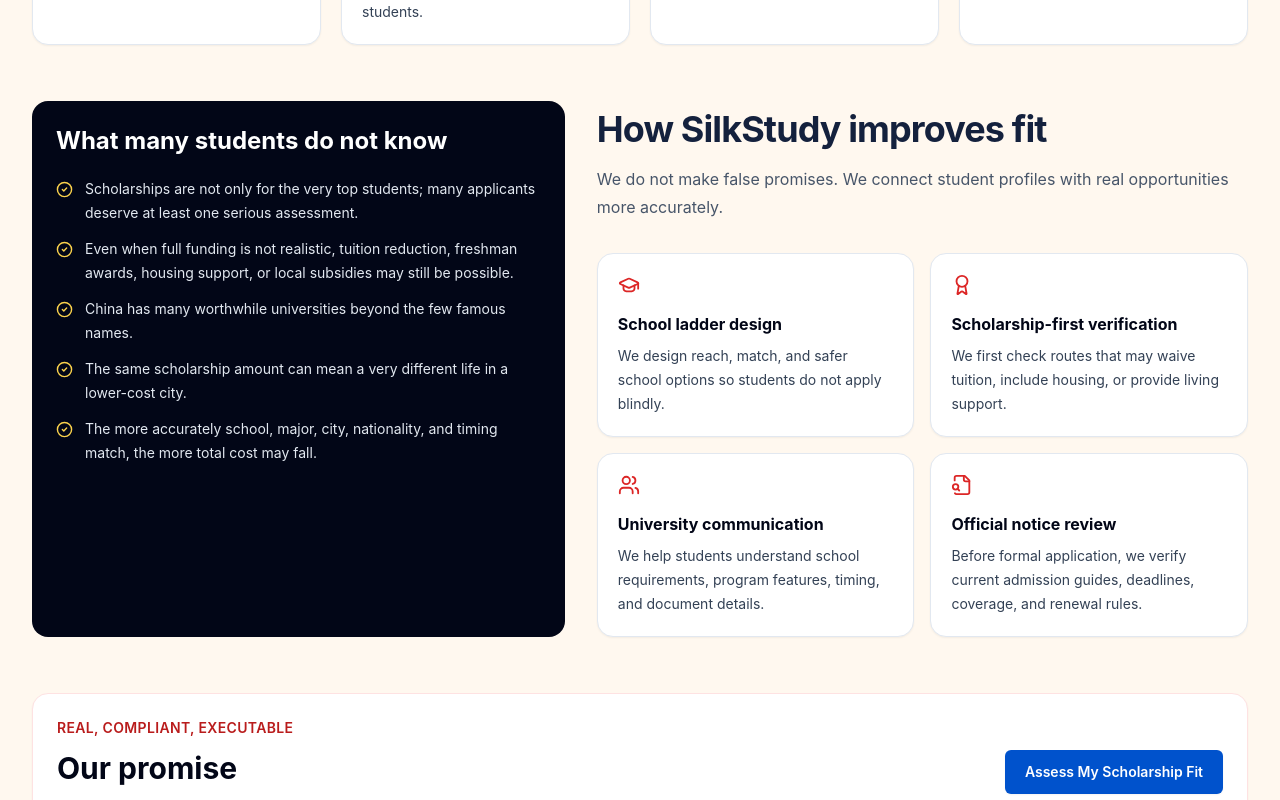
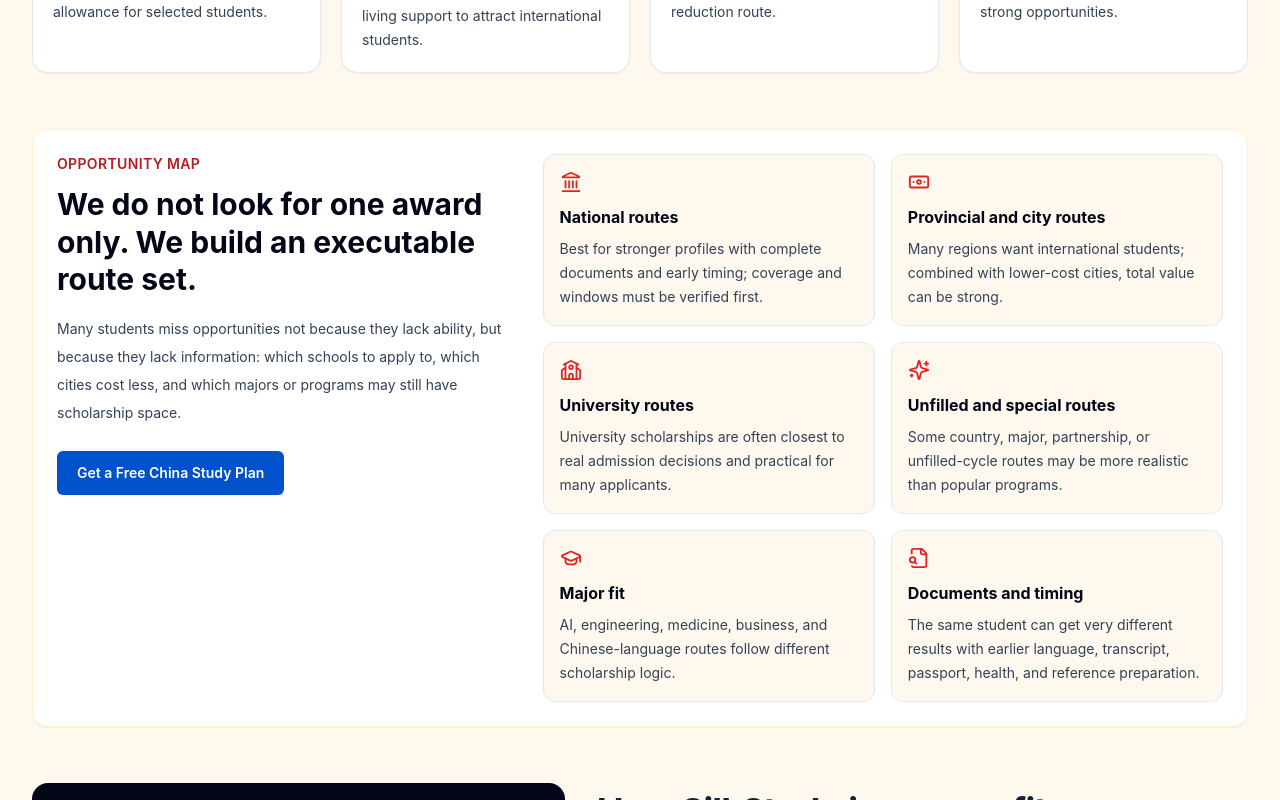
Before and after one commit to ipmasu/silkstudy, a Next.js app: page /en/scholarships in a window 1280 px wide. Shown: the part 1340-2140 px from the top of the page. Built offline with nearby package versions, Linux system fonts and the light colour scheme; no server answers.

Commit message:
Strengthen homepage conversion and scholarships positioning

```diff
--- a/app/page.tsx
+++ b/app/page.tsx
@@ -5,7 +5,7 @@
 import { localePrefix } from "@/lib/i18n/routing";
 import { getCurrentLocale } from "@/lib/i18n/server-locale";
 import { buildMetadata, organizationJsonLd, websiteJsonLd } from "@/lib/seo";
-import { Award, BookOpen, Globe2, HeartHandshake, MapPinned, Rocket, ShieldCheck, Train } from "lucide-react";
+import { Award, BookOpen, Globe2, GraduationCap, HeartHandshake, MapPinned, Rocket, ShieldCheck, Train, Users } from "lucide-react";
 import type { LucideIcon } from "lucide-react";
 import Image from "next/image";
 import type { Metadata } from "next";
@@ -533,6 +533,46 @@
   return localizedHomepageCopy[locale === "ru" ? "ru" : "en"];
 }
 
+const chinaAdvantageHighlights: { icon: LucideIcon; zh: string; en: string }[] = [
+  { icon: Award, zh: "奖学金丰富，部分路线可覆盖学费、住宿或生活费", en: "Rich scholarships may cover tuition, housing, or living support" },
+  { icon: ShieldCheck, zh: "社会安全稳定，校园管理成熟，家长更安心", en: "Safe, stable cities and mature campus support" },
+  { icon: Rocket, zh: "AI、机器人、新能源、电商等产业发展迅猛", en: "Fast growth in AI, robotics, new energy, and e-commerce" },
+  { icon: Train, zh: "高铁和城市交通发达，学习和旅行都更方便", en: "High-speed rail and city transit make study and travel easier" }
+];
+
+const audienceCards: { icon: LucideIcon; zhTitle: string; enTitle: string; zhBody: string; enBody: string; href: string; zhCta: string; enCta: string }[] = [
+  {
+    icon: GraduationCap,
+    zhTitle: "我是学生",
+    enTitle: "I am a student",
+    zhBody: "想知道自己能不能免学费、拿补助、读什么学校？先提交资料，我们帮你做路线判断。",
+    enBody: "Want to know whether tuition waiver, stipend, or a better-fit school is possible? Start with your profile.",
+    href: "/free-study-plan",
+    zhCta: "获取免费方案",
+    enCta: "Get a free plan"
+  },
+  {
+    icon: ShieldCheck,
+    zhTitle: "我是家长",
+    enTitle: "I am a parent",
+    zhBody: "重点看安全、成本、学校质量和后续发展。我们会把预算、城市和奖学金说清楚。",
+    enBody: "Focus on safety, cost, school quality, and future development. We make the route understandable.",
+    href: "/scholarships",
+    zhCta: "了解奖学金",
+    enCta: "Understand scholarships"
+  },
+  {
+    icon: Users,
+    zhTitle: "我是代理/合作伙伴",
+    enTitle: "I am an agent",
+    zhBody: "如果你手里有学生资源，我们可以一起把中国高校、奖学金和真实申请方案带给更多学生。",
+    enBody: "If you work with students, we can bring Chinese universities, scholarships, and real plans to more families together.",
+    href: "/contact",
+    zhCta: "洽谈合作",
+    enCta: "Discuss cooperation"
+  }
+];
+
 export default async function HomePage() {
   const locale = await getCurrentLocale();
   const c = getCopy(locale);
@@ -617,6 +657,34 @@
         </div>
       </section>
 
+      <section className="bg-[#fff8ef] py-16">
+        <div className="mx-auto max-w-7xl px-4 sm:px-6 lg:px-8">
+          <div className="max-w-3xl">
+            <p className="text-sm font-semibold uppercase tracking-wide text-primary">{isZh ? "先选你的身份" : "Choose your path"}</p>
+            <h2 className="mt-3 text-4xl font-bold leading-tight text-ink sm:text-5xl">
+              {isZh ? "不同的人，进入中国留学的方式不同。" : "Different people need different China study routes."}
+            </h2>
+            <p className="mt-4 text-base leading-7 text-slate-600">
+              {isZh ? "学生关心能不能申请到好学校，家长关心安全和成本，代理伙伴关心项目是否真实稳定。SilkStudy 把这几件事放在同一张路线图里。" : "Students care about school fit, parents care about safety and cost, and partners care whether the route is real and stable. SilkStudy connects them in one plan."}
+            </p>
+          </div>
+          <div className="mt-9 grid gap-5 md:grid-cols-3">
+            {audienceCards.map(({ icon: Icon, zhTitle, enTitle, zhBody, enBody, href, zhCta, enCta }) => (
+              <article key={enTitle} className="rounded-lg border border-slate-200 bg-white p-6 shadow-sm">
+                <span className="inline-flex h-11 w-11 items-center justify-center rounded-md bg-red-50 text-red-600">
+                  <Icon size={22} aria-hidden="true" />
+                </span>
+                <h3 className="mt-5 text-xl font-bold text-ink">{isZh ? zhTitle : enTitle}</h3>
+                <p className="mt-3 text-sm leading-7 text-slate-600">{isZh ? zhBody : enBody}</p>
+                <a href={localize(href)} className="mt-5 inline-flex min-h-11 items-center justify-center rounded-md bg-slate-950 px-4 text-sm font-bold text-white transition hover:bg-red-700">
+                  {isZh ? zhCta : enCta} →
+                </a>
+              </article>
+            ))}
+          </div>
+        </div>
+      </section>
+
       <HomeCityQuickMatch locale={locale} prefix={locale === "en" ? "" : `/${locale}`} />
 
       <section className="bg-white py-20">
@@ -674,6 +742,14 @@
             <h2 className="mt-4 text-5xl font-bold leading-tight tracking-tight text-ink lg:text-6xl">{c.reasonsTitle}</h2>
             <p className="mt-5 text-lg leading-8 text-slate-600">{missionBody}</p>
             <p className="mt-5 text-base leading-7 text-slate-600">{c.reasonsBody}</p>
+            <div className="mt-7 grid gap-3">
+              {chinaAdvantageHighlights.map(({ icon: Icon, zh, en }) => (
+                <p key={en} className="flex rounded-lg border border-red-100 bg-white p-4 text-sm font-bold leading-6 text-slate-800 shadow-sm">
+                  <Icon size={18} className="mr-3 mt-1 shrink-0 text-red-600" aria-hidden="true" />
+                  {isZh ? zh : en}
+                </p>
+              ))}
+            </div>
           </div>
           <div className="grid gap-4 sm:grid-cols-2">
             {c.reasons.map(({ icon: Icon, title, body }) => (
--- a/app/scholarships/page.tsx
+++ b/app/scholarships/page.tsx
@@ -52,24 +52,25 @@
     primaryCta: "免费评估我的奖学金机会",
     secondaryCta: "查看奖学金机会库",
     resourceTitle: "我们的资源优势",
-    resourceBody: "SilkStudy 持续整理国家级、省市级、学校级和专项奖学金信息，并结合学校当年招生简章、国际学生办公室通知和实际申请窗口，为学生筛选当前最值得核验的奖学金路线。我们与多所中国高校及相关教育资源保持长期沟通，能够帮助学生更准确理解学校要求、项目特点、奖学金名额和申请节奏，减少信息差。",
+    resourceBody: "SilkStudy 以“尽可能全量覆盖”的方式持续整理国家级、省市级、学校级和专项奖学金信息，并结合学校当年招生简章、国际学生办公室通知和实际申请窗口，为学生筛选当前最值得核验的奖学金路线。我们与多所中国高校及相关教育资源保持长期沟通，能够帮助学生更准确理解学校要求、项目特点、奖学金名额、未招满机会和申请节奏，减少信息差。",
     complianceTitle: "合规边界",
     complianceBody: "我们不能替代学校审核，也不承诺任何不合规录取。所有录取、奖学金金额、覆盖范围、名额和截止日期，都必须以学校及相关主管部门当年官方通知和最终审核结果为准。",
     principleTitle: "核心原则",
     principleBody: "尽量让每一个孩子用最少的钱，读中国尽可能好的大学。不是盲目追最贵城市或最热门学校，而是把学校质量、录取概率、奖学金覆盖、城市成本和专业适配放在一起判断。",
     layersTitle: "中国奖学金的四层机会",
-    layersDescription: "不要只盯一个奖学金名称。真正的机会常常来自多层级、多学校、多城市的组合筛选。",
+    layersDescription: "不要只盯一个奖学金名称。真正的机会常常来自多层级、多学校、多城市、多专业的组合筛选。",
     layers: [
       { title: "国家级奖学金", body: "包括中国政府奖学金等路径，部分项目可能覆盖学费、住宿、保险及生活费。竞争强，需要提前准备和严格核验。", icon: Landmark },
       { title: "省市级奖学金", body: "很多省市为了吸引国际学生，会设置区域奖学金、学费减免或一次性奖励，适合与低生活成本城市一起比较。", icon: Banknote },
       { title: "学校级奖学金", body: "很多高校有校长奖学金、国际学生奖学金、新生奖学金或优秀生奖学金，是许多学生最现实的降本路径。", icon: School },
-      { title: "专项奖学金", body: "特定国家、专业、中文学习者、合作项目、未招满名额和区域交流项目，都可能隐藏着高性价比机会。", icon: Sparkles }
+      { title: "专项与空缺机会", body: "特定国家、专业、中文学习者、合作项目、未招满名额和区域交流项目，都可能隐藏着高性价比机会。", icon: Sparkles }
     ],
     truthTitle: "很多学生不知道的事实",
     truthItems: [
       "奖学金不只属于成绩最顶尖的人，很多学生至少值得做一次匹配评估。",
       "即使不一定获得全额奖学金，也常常有机会获得学费减免、新生奖励、住宿支持或地方补助。",
       "中国有大量值得申请的好学校，不是只有少数名校才值得来。",
+      "很多外国学生不知道，一些学校或专业在当年招生季可能仍有值得核验的名额和奖学金空间。",
       "同样的奖学金金额，在低成本城市可能带来完全不同的生活质量。",
       "学校、专业、城市、国籍和申请时间匹配得越准确，总成本越可能下降。"
     ],
@@ -91,24 +92,25 @@
     primaryCta: "Assess My Scholarship Fit",
     secondaryCta: "View Scholarship Watchlist",
     resourceTitle: "Our resource advantage",
-    resourceBody: "SilkStudy continuously organizes national, provincial, municipal, university, and special scholarship information, then checks it against current admission guides, university international office notices, and real application windows. We also maintain long-term communication with Chinese universities and education resources, helping students understand requirements, program fit, quotas, and timing more accurately.",
+    resourceBody: "SilkStudy works toward broad coverage of national, provincial, municipal, university, and special scholarship information, then checks it against current admission guides, university international office notices, and real application windows. We also maintain long-term communication with Chinese universities and education resources, helping students understand requirements, program fit, quotas, unfilled opportunities, and timing more accurately.",
     complianceTitle: "Compliance boundary",
     complianceBody: "We cannot replace university review, and we do not promise any non-compliant admission. Admission results, scholarship amounts, coverage, quotas, and deadlines must always follow the current official notices and final review decisions of each school and relevant authority.",
     principleTitle: "Core principle",
     principleBody: "Help each student spend as little as realistically possible while aiming for the best suitable Chinese university. The smart route compares school quality, admission probability, scholarship coverage, city cost, and major fit together.",
     layersTitle: "Four layers of scholarship opportunity",
-    layersDescription: "Do not look at only one award name. Real opportunity often comes from multi-layer, multi-school, and multi-city comparison.",
+    layersDescription: "Do not look at only one award name. Real opportunity often comes from multi-layer, multi-school, multi-city, and multi-major comparison.",
     layers: [
       { title: "National scholarships", body: "Routes such as Chinese Government Scholarship may cover tuition, housing, insurance, and living allowance for selected students.", icon: Landmark },
       { title: "Provincial and city scholarships", body: "Many regions offer tuition reductions, one-time awards, or living support to attract international students.", icon: Banknote },
       { title: "University scholarships", body: "President, freshman, international student, and merit scholarships are often the most practical cost-reduction route.", icon: School },
-      { title: "Special scholarships", body: "Country-specific, major-specific, Chinese-language, partnership, and unfilled-quota routes may hide strong opportunities.", icon: Sparkles }
+      { title: "Special and unfilled routes", body: "Country-specific, major-specific, Chinese-language, partnership, and unfilled-quota routes may hide strong opportunities.", icon: Sparkles }
     ],
     truthTitle: "What many students do not know",
     truthItems: [
       "Scholarships are not only for the very top students; many applicants deserve at least one serious assessment.",
       "Even when full funding is not realistic, tuition reduction, freshman awards, housing support, or local subsidies may still be possible.",
       "China has many worthwhile universities beyond the few famous names.",
+      "Some schools or majors may still have scholarship space worth verifying during a given admission cycle.",
       "The same scholarship amount can mean a very different life in a lower-cost city.",
       "The more accurately school, major, city, nationality, and timing match, the more total cost may fall."
     ],
@@ -128,6 +130,51 @@
 function getCopy(locale: string) {
   return copies[locale] ?? copies.en;
 }
+
+const opportunityAngles: { icon: LucideIcon; zhTitle: string; enTitle: string; zhBody: string; enBody: string }[] = [
+  {
+    icon: Landmark,
+    zhTitle: "国家级路线",
+    enTitle: "National routes",
+    zhBody: "适合条件较强、材料完整、时间规划较早的学生，优先核验覆盖范围和申请窗口。",
+    enBody: "Best for stronger profiles with complete documents and early timing; coverage and windows must be verified first."
+  },
+  {
+    icon: Banknote,
+    zhTitle: "省市级路线",
+    enTitle: "Provincial and city routes",
+    zhBody: "很多地方希望吸引国际学生，结合低生活成本城市时，整体性价比可能很高。",
+    enBody: "Many regions want international students; combined with lower-cost cities, total value can be strong."
+  },
+  {
+    icon: School,
+    zhTitle: "学校级路线",
+    enTitle: "University routes",
+    zhBody: "校级奖学金通常更贴近真实录取，是许多本科、中文和普通硕博申请者的第一突破口。",
+    enBody: "University scholarships are often closest to real admission decisions and practical for many applicants."
+  },
+  {
+    icon: Sparkles,
+    zhTitle: "未招满与专项",
+    enTitle: "Unfilled and special routes",
+    zhBody: "某些国家、专业、合作项目或当年未满额方向，可能比热门项目更值得尽快核验。",
+    enBody: "Some country, major, partnership, or unfilled-cycle routes may be more realistic than popular programs."
+  },
+  {
+    icon: GraduationCap,
+    zhTitle: "专业适配",
+    enTitle: "Major fit",
+    zhBody: "人工智能、工程、医学、商科、中文等专业的奖学金逻辑不同，不能用一套模板判断。",
+    enBody: "AI, engineering, medicine, business, and Chinese-language routes follow different scholarship logic."
+  },
+  {
+    icon: FileSearch,
+    zhTitle: "材料与时间",
+    enTitle: "Documents and timing",
+    zhBody: "同一个学生，提前准备语言、成绩、护照、体检和推荐材料，结果可能完全不同。",
+    enBody: "The same student can get very different results with earlier language, transcript, passport, health, and reference preparation."
+  }
+];
 
 export default async function ScholarshipsPage() {
   const locale = await getCurrentLocale();
@@ -196,6 +243,34 @@
           </div>
         </section>
 
+        <section className="mt-14 rounded-2xl border border-amber-100 bg-white p-6 shadow-sm">
+          <div className="grid gap-8 lg:grid-cols-[0.8fr_1.2fr] lg:items-start">
+            <div>
+              <p className="text-sm font-semibold uppercase tracking-wide text-red-700">{isZh ? "机会地图" : "Opportunity map"}</p>
+              <h2 className="mt-3 text-3xl font-bold leading-tight text-slate-950">
+                {isZh ? "我们不是只帮学生找一个奖项，而是帮他找一组可执行路线。" : "We do not look for one award only. We build an executable route set."}
+              </h2>
+              <p className="mt-4 text-sm leading-7 text-slate-700">
+                {isZh
+                  ? "很多学生真正错过的不是能力，而是信息：不知道哪些学校值得申请，不知道哪些城市成本更低，不知道哪些专业或项目仍有奖学金空间。我们会把这些变量放在一起判断。"
+                  : "Many students miss opportunities not because they lack ability, but because they lack information: which schools to apply to, which cities cost less, and which majors or programs may still have scholarship space."}
+              </p>
+              <div className="mt-6">
+                <ButtonLink href={`${prefix}/free-study-plan`}>{isZh ? "获取免费来华留学方案" : "Get a Free China Study Plan"}</ButtonLink>
+              </div>
+            </div>
+            <div className="grid gap-4 sm:grid-cols-2">
+              {opportunityAngles.map(({ icon: Icon, zhTitle, enTitle, zhBody, enBody }) => (
+                <article key={enTitle} className="rounded-xl border border-slate-200 bg-[#fff8ef] p-4">
+                  <Icon size={22} className="text-red-600" aria-hidden="true" />
+                  <h3 className="mt-3 font-bold text-slate-950">{isZh ? zhTitle : enTitle}</h3>
+                  <p className="mt-2 text-sm leading-6 text-slate-700">{isZh ? zhBody : enBody}</p>
+                </article>
+              ))}
+            </div>
+          </div>
+        </section>
+
         <section className="mt-14 grid gap-8 lg:grid-cols-[0.9fr_1.1fr]">
           <div className="rounded-2xl bg-slate-950 p-6 text-white">
             <h2 className="text-2xl font-bold">{c.truthTitle}</h2>
```
